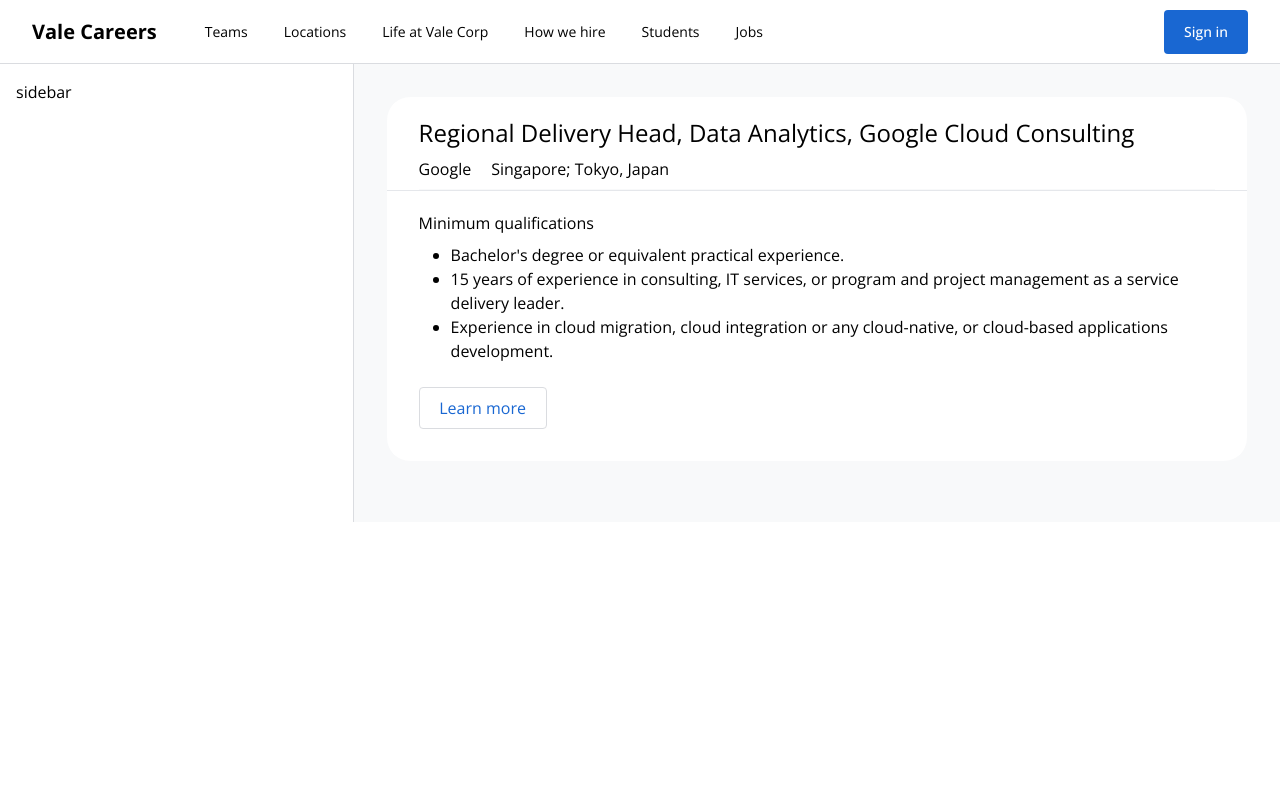
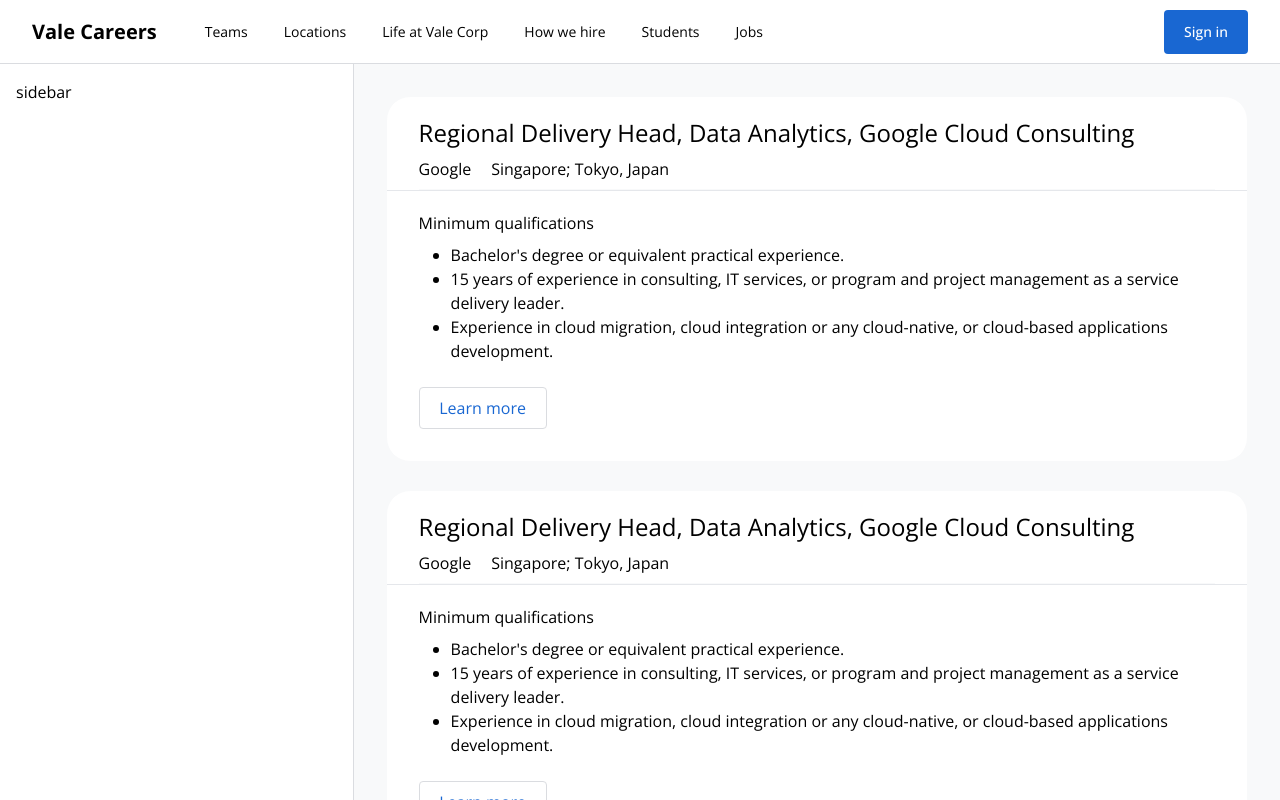
Before and after one commit to victorhdv/job-search, a Vue app: page /#/jobs/results in a window 1280 px wide. Shown: the top 800 px of the page. Built offline with nearby package versions, Linux system fonts and the light colour scheme.

Commit message:
transferindo a logica de um joblisting para um componente especifico

```diff
--- a/src/components/JobResults/JobFiltersSideBar/JobListings.vue
+++ /dev/null
@@ -1,57 +0,0 @@
-<template>
-  <main class="flex-auto bg-brand-gray-2 p-8">
-    <ol>
-      <li class="mb-7">
-        <div
-          class="mx-auto block rounded-3xl border border-solid border-brand-gray-2 bg-white hover:shadow-gray"
-        >
-          <div class="mx-8 border-b border-solid border-brand-gray-2 pb-2 pt-5">
-            <h2 class="mb-2 text-2xl">
-              Regional Delivery Head, Data Analytics, Google Cloud Consulting
-            </h2>
-            <div class="flex flex-row align-middle">
-              <div class="mr-5">
-                <span>Google</span>
-              </div>
-
-              <div>
-                <span>Singapore; Tokyo, Japan</span>
-              </div>
-            </div>
-          </div>
-          <hr />
-          <div class="px-8 py-4">
-            <div>
-              <h3 class="mb-2 mt-1">Minimum qualifications</h3>
-              <div>
-                <ul class="list-disc pl-8">
-                  <li>Bachelor's degree or equivalent practical experience.</li>
-                  <li>
-                    15 years of experience in consulting, IT services, or program and project
-                    management as a service delivery leader.
-                  </li>
-                  <li>
-                    Experience in cloud migration, cloud integration or any cloud-native, or
-                    cloud-based applications development.
-                  </li>
-                </ul>
-              </div>
-            </div>
-
-            <div
-              class="mb-4 mt-6 flex w-32 items-center justify-center rounded border border-solid border-brand-gray-1 px-4 py-2 hover:cursor-pointer hover:bg-blue-50"
-            >
-              <router-link to="/jobs/resulst/1" class="text-brand-blue-1">Learn more</router-link>
-            </div>
-          </div>
-        </div>
-      </li>
-    </ol>
-  </main>
-</template>
-
-<script>
-export default {
-  name: 'JobListings'
-}
-</script>
--- /dev/null
+++ b/src/components/JobResults/JobListing.vue
@@ -0,0 +1,49 @@
+<template>
+  <li class="mb-7">
+    <div class="mx-auto block rounded-3xl border border-solid border-brand-gray-2 bg-white hover:shadow-gray">
+      <div class="mx-8 border-b border-solid border-brand-gray-2 pb-2 pt-5">
+        <h2 class="mb-2 text-2xl">
+          Regional Delivery Head, Data Analytics, Google Cloud Consulting
+        </h2>
+        <div class="flex flex-row align-middle">
+          <div class="mr-5">
+            <span>Google</span>
+          </div>
+
+          <div>
+            <span>Singapore; Tokyo, Japan</span>
+          </div>
+        </div>
+      </div>
+      <hr />
+      <div class="px-8 py-4">
+        <div>
+          <h3 class="mb-2 mt-1">Minimum qualifications</h3>
+          <div>
+            <ul class="list-disc pl-8">
+              <li>Bachelor's degree or equivalent practical experience.</li>
+              <li>
+                15 years of experience in consulting, IT services, or program and project
+                management as a service delivery leader.
+              </li>
+              <li>
+                Experience in cloud migration, cloud integration or any cloud-native, or
+                cloud-based applications development.
+              </li>
+            </ul>
+          </div>
+        </div>
+
+        <div
+          class="mb-4 mt-6 flex w-32 items-center justify-center rounded border border-solid border-brand-gray-1 px-4 py-2 hover:cursor-pointer hover:bg-blue-50">
+          <router-link to="/jobs/resulst/1" class="text-brand-blue-1">Learn more</router-link>
+        </div>
+      </div>
+    </div>
+  </li>
+</template>
+<script>
+export default {
+  name: 'JobListing'
+}
+</script>
--- /dev/null
+++ b/src/components/JobResults/JobListings.vue
@@ -0,0 +1,18 @@
+<template>
+  <main class="flex-auto bg-brand-gray-2 p-8">
+    <ol>
+      <job-listing />
+      <job-listing />
+      <job-listing />
+    </ol>
+  </main>
+</template>
+
+<script>
+import JobListing from './JobListing.vue';
+
+export default {
+  name: 'JobListings',
+  components: { JobListing }
+}
+</script>
--- a/src/views/JobResultsView.vue
+++ b/src/views/JobResultsView.vue
@@ -7,7 +7,7 @@
 
 <script>
 import JobFilterSideBar from '@/components/JobResults/JobFiltersSideBar/JobFilterSideBar.vue'
-import JobListings from '@/components/JobResults/JobFiltersSideBar/JobListings.vue'
+import JobListings from '@/components/JobResults/JobListings.vue'
 
 export default {
   name: 'JobResultsView',
```
